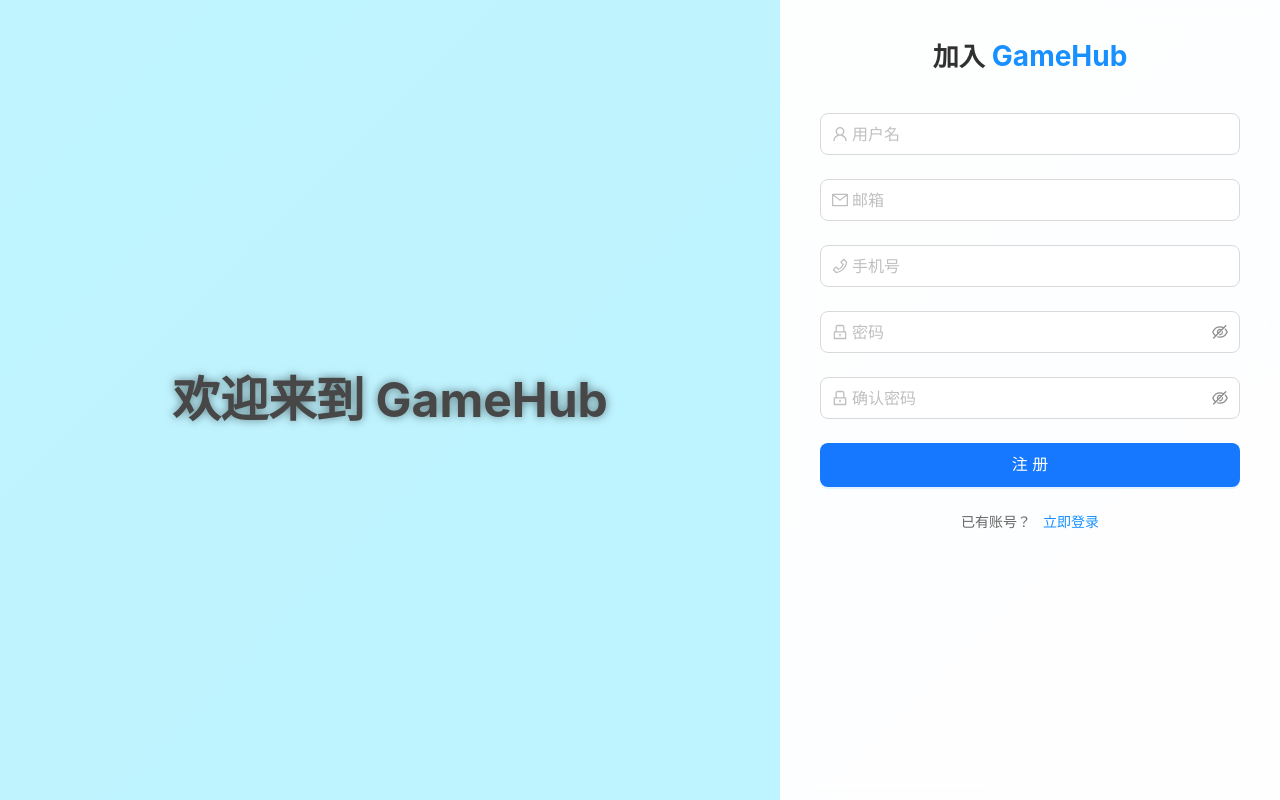
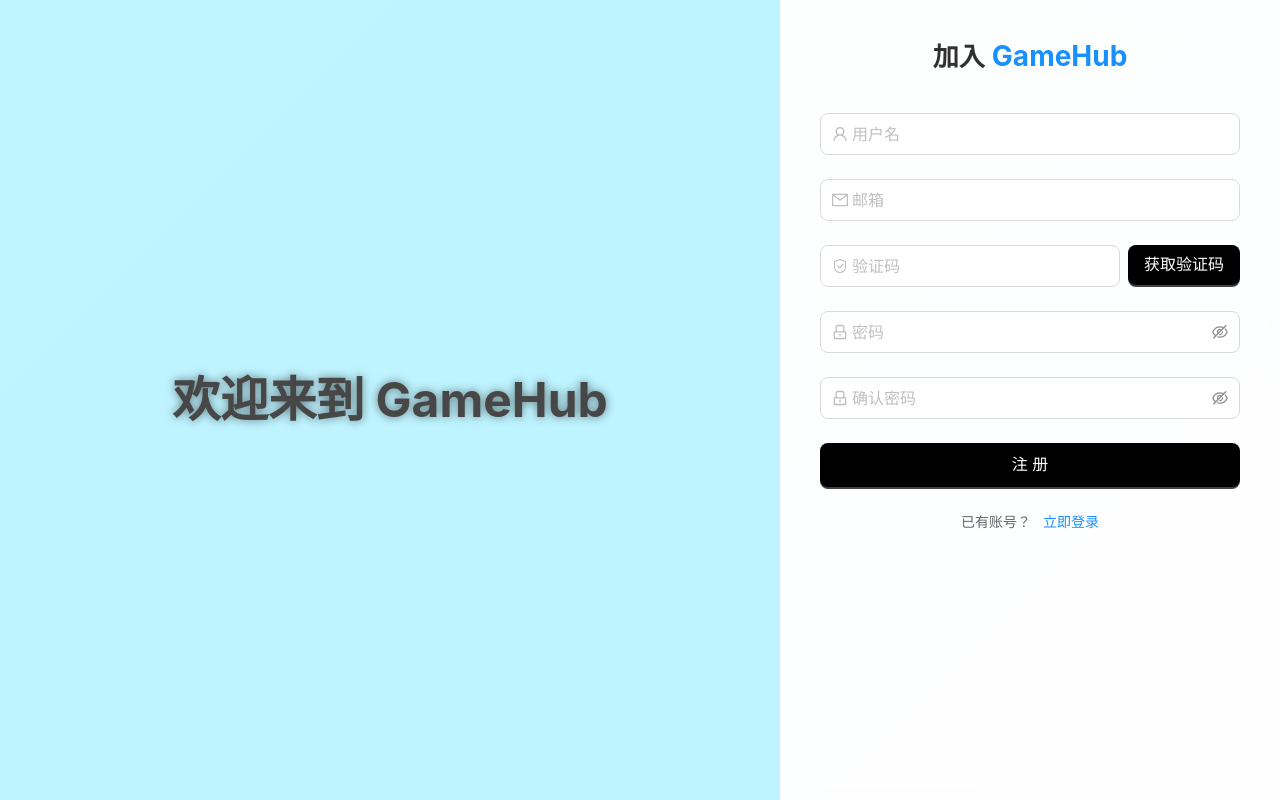
Before and after one commit to X1aoM1ngTX/game9hq-vue, a Vue app: page /user/register in a window 1280 px wide. Built offline with nearby package versions, Linux system fonts and the light colour scheme; no server answers.

Commit message:
feat(user): 实现用户注册页面的验证码功能
- 添加验证码输入框和获取验证码按钮
- 实现验证码发送和倒计时功能
- 验证码验证成功后才允许注册
- 优化表单验证规则，增加密码长度限制
- 调整页面样式，包括颜色和布局

```diff
--- a/src/App.vue
+++ b/src/App.vue
@@ -1,11 +1,15 @@
 <template>
-  <component :is="layout">
-    <router-view />
-  </component>
+  <div :class="themeClass">
+    <a-config-provider :theme="themeConfig">
+      <component :is="layout">
+        <router-view />
+      </component>
+    </a-config-provider>
+  </div>
 </template>
 
 <script setup lang="ts">
-import { computed, onMounted } from "vue";
+import { computed, onMounted, ref } from "vue";
 import { useRoute } from "vue-router";
 import BasicLayout from "@/layouts/BasicLayout.vue";
 import BlankLayout from "@/layouts/BlankLayout.vue";
@@ -22,6 +26,22 @@
 onMounted(() => {
   loginUserStore.getLoginUser();
 });
+
+const isDarkMode = ref(false);
+
+const themeClass = computed(() =>
+  isDarkMode.value ? "dark-mode" : "light-mode"
+);
+
+const themeConfig = computed(() => ({
+  token: {
+    colorPrimary: isDarkMode.value ? "#1f1f1f" : "#000000",
+  },
+}));
+
+const toggleTheme = () => {
+  isDarkMode.value = !isDarkMode.value;
+};
 </script>
 
 <style>
@@ -42,4 +62,50 @@
   -webkit-font-smoothing: antialiased;
   -moz-osx-font-smoothing: grayscale;
 }
+
+.light-mode {
+  --background-color: #ffffff;
+  --text-color: #000000;
+}
+
+.dark-mode {
+  --background-color: #1f1f1f;
+  --text-color: #ffffff;
+}
+
+body {
+  background-color: var(--background-color);
+  color: var(--text-color);
+}
+
+/* 在全局样式中定义 */
+:root {
+  --dropdown-bg-color: #ffffff;
+  --dropdown-text-color: #000000;
+}
+
+.dark-mode {
+  --dropdown-bg-color: #333333;
+  --dropdown-text-color: #ffffff;
+}
+
+.light-mode {
+  --dropdown-bg-color: #ffffff;
+  --dropdown-text-color: #000000;
+}
+
+/* 在组件样式中应用 */
+:deep(.ant-dropdown-menu) {
+  background-color: var(--dropdown-bg-color);
+  color: var(--dropdown-text-color);
+}
+
+:deep(.ant-dropdown-menu-item) {
+  color: var(--dropdown-text-color);
+}
+
+:deep(.ant-dropdown-menu-item:hover) {
+  background-color: var(--dropdown-bg-color);
+  color: var(--dropdown-text-color);
+}
 </style>
--- a/src/api/user.ts
+++ b/src/api/user.ts
@@ -4,8 +4,9 @@
 interface RegisterParams {
   userName: string;
   userPassword: string;
+  userCheckPassword: string;
   userEmail: string;
-  userPhone: string;
+  verifyCode: string;
 }
 
 // 用户登录请求参数接口
@@ -116,7 +117,7 @@
  * @param params 包含目标邮箱的参数
  */
 export const sendVerifyCode = (params: { toEmail: string }) => {
-  return myAxios.post("/api/user/sendEmail", params);
+  return myAxios.post("/api/user/sendEmailCode", params);
 };
 
 /**
--- a/src/components/GlobalFooter.vue
+++ b/src/components/GlobalFooter.vue
@@ -30,8 +30,8 @@
 
 <style scoped>
 .global-footer {
-  background-color: #001529;
-  color: #fff;
+  background-color: #000000;
+  color: #ffffff;
   padding: 40px 0 20px;
 }
 
@@ -51,19 +51,19 @@
 }
 
 .footer-section h3 {
-  color: #1890ff;
+  color: #ffffff;
   font-size: 18px;
   margin-bottom: 16px;
 }
 
 .footer-section p {
-  color: #8c8c8c;
+  color: #ffffff;
   margin: 0;
   line-height: 1.5;
 }
 
 .footer-section a {
-  color: #8c8c8c;
+  color: #ffffff;
   text-decoration: none;
   display: block;
   margin-bottom: 8px;
@@ -71,7 +71,9 @@
 }
 
 .footer-section a:hover {
-  color: #1890ff;
+  color: #ffffff;
+  font-weight: bold;
+  text-shadow: 0 0 10px rgba(255, 255, 255, 0.5);
 }
 
 .footer-bottom {
@@ -82,7 +84,7 @@
 }
 
 .footer-bottom p {
-  color: #8c8c8c;
+  color: #ffffff;
   margin: 0;
   font-size: 14px;
 }
--- a/src/components/GlobalHeader.vue
+++ b/src/components/GlobalHeader.vue
@@ -3,13 +3,13 @@
     <a-row :wrap="false">
       <a-col flex="200px" class="logo-col">
         <div class="title-bar">
-          <img class="logo" src="../assets/GameHub_500px.png" alt="logo" />
+          <img class="logo" src="../assets/dice-d20-solid.svg" alt="logo" />
           <div class="title">GameHub</div>
         </div>
       </a-col>
       <a-col flex="auto" class="menu-col">
         <a-menu
-          style="height: 55px; display: flex"
+          style="height: 55px; display: flex; color: #000000"
           v-model:selectedKeys="current"
           mode="horizontal"
           :items="menuItems"
@@ -218,7 +218,7 @@
 }
 
 .title {
-  color: #6cb4ff;
+  color: #000000;
   font-size: 24px;
   font-weight: bolder;
   margin-left: 10px;
@@ -248,11 +248,11 @@
 }
 
 .user-link:hover {
-  color: #1890ff;
+  color: #000000;
 }
 
 .user-avatar {
-  background: #1890ff;
+  background: #2d2d2d;
   color: white;
 }
 
--- a/src/main.ts
+++ b/src/main.ts
@@ -8,6 +8,7 @@
 import "@/access";
 import "@/assets/global.css";
 import VueLazyload from "vue-lazyload";
+import { ConfigProvider } from "ant-design-vue";
 
 const pinia = createPinia();
 pinia.use(piniaPluginPersistedstate);
@@ -16,6 +17,7 @@
 app.use(pinia);
 app.use(router);
 app.use(Antd);
+app.use(ConfigProvider);
 app.use(VueLazyload, {
   preLoad: 1, // 预加载高度比例
   error: require("@/assets/error.png"), // 加载失败时的占位图
--- a/src/pages/HomePage.vue
+++ b/src/pages/HomePage.vue
@@ -2,7 +2,7 @@
   <div class="home-page">
     <div class="content">
       <div class="logo-area">
-        <img class="logo" src="../assets/GameHub_500px.png" alt="logo" />
+        <img class="logo" src="../assets/dice-d20-solid.svg" alt="logo" />
         <h1>GameHub</h1>
       </div>
       <p class="slogan">
@@ -83,7 +83,7 @@
 
 .logo-area h1 {
   font-size: 48px;
-  color: #1890ff;
+  color: #000000;
   margin: 0;
   font-weight: bold;
 }
@@ -104,6 +104,7 @@
 
 .main-button {
   height: 50px;
+  background-color: #000000;
   padding: 0 40px;
   font-size: 18px;
   border-radius: 25px;
@@ -135,12 +136,11 @@
 
 .feature-card h3 {
   font-size: 20px;
-  color: #1890ff;
   margin-bottom: 15px;
 }
 
 .feature-card p {
-  color: #666;
+  color: #2c2c2c;
   line-height: 1.6;
 }
 
--- a/src/pages/shop/ShopPage.vue
+++ b/src/pages/shop/ShopPage.vue
@@ -145,7 +145,6 @@
 
 <style scoped>
 #shopPage {
-  background: linear-gradient(to bottom, #ffffff, #7bb1ff);
   min-height: calc(100vh - 64px);
   padding: 24px;
 }
--- a/src/pages/user/UserRegisterPage.vue
+++ b/src/pages/user/UserRegisterPage.vue
@@ -48,23 +48,37 @@
         </a-form-item>
 
         <a-form-item
-          name="userPhone"
-          :rules="[{ required: true, message: '请输入手机号!' }]"
+          name="verifyCode"
+          :rules="[{ required: true, message: '请输入验证码!' }]"
         >
+          <div style="display: flex; gap: 8px">
             <a-input
-            v-model:value="formState.userPhone"
+              v-model:value="formState.verifyCode"
               size="large"
-            placeholder="手机号"
+              placeholder="验证码"
+              style="flex: 1"
             >
               <template #prefix>
-              <PhoneOutlined class="form-icon" />
+                <SafetyOutlined class="form-icon" />
               </template>
             </a-input>
+            <a-button
+              size="large"
+              type="primary"
+              @click="handleSendCode"
+              :disabled="loading || codeSent"
+            >
+              {{ codeSent ? `${countdown}s` : "获取验证码" }}
+            </a-button>
+          </div>
         </a-form-item>
 
         <a-form-item
           name="userPassword"
-          :rules="[{ required: true, message: '请输入密码!' }]"
+          :rules="[
+            { required: true, message: '请输入密码!' },
+            { min: 8, message: '密码长度不能小于8位!' },
+          ]"
         >
           <a-input-password
             v-model:value="formState.userPassword"
@@ -78,14 +92,14 @@
         </a-form-item>
 
         <a-form-item
-          name="confirmPassword"
+          name="userCheckPassword"
           :rules="[
             { required: true, message: '请确认密码!' },
             { validator: validatePassword },
           ]"
         >
           <a-input-password
-            v-model:value="formState.confirmPassword"
+            v-model:value="formState.userCheckPassword"
             size="large"
             placeholder="确认密码"
           >
@@ -123,43 +137,98 @@
 import {
   LockOutlined,
   MailOutlined,
-  PhoneOutlined,
   UserOutlined,
+  SafetyOutlined,
 } from "@ant-design/icons-vue";
-import { userRegister } from "@/api/user";
+import { userRegister, sendVerifyCode, verifyCode } from "@/api/user";
 import { message } from "ant-design-vue";
 import { useRouter } from "vue-router";
 
 interface FormState {
   userName: string;
   userEmail: string;
-  userPhone: string;
   userPassword: string;
-  confirmPassword: string;
+  userCheckPassword: string;
+  verifyCode: string;
 }
 
 const formState = reactive<FormState>({
   userName: "",
   userEmail: "",
-  userPhone: "",
   userPassword: "",
-  confirmPassword: "",
+  userCheckPassword: "",
+  verifyCode: "",
 });
 
 const router = useRouter();
 const loading = ref(false);
+const codeSent = ref(false);
+const countdown = ref(60);
+let timer: NodeJS.Timer | null = null;
 
+// 验证密码
 const validatePassword = async (_rule: any, value: string) => {
   if (value && value !== formState.userPassword) {
     throw new Error("两次输入的密码不一致!");
   }
 };
 
-const handleSubmit = async (values: FormState) => {
+// 发送验证码
+const handleSendCode = async () => {
+  if (!formState.userEmail) {
+    message.error("请先输入邮箱地址");
+    return;
+  }
+
   try {
     loading.value = true;
-    const { confirmPassword, ...registerData } = values;
-    const res = await userRegister(registerData);
+    const res = await sendVerifyCode({
+      toEmail: formState.userEmail,
+    });
+    if (res.data.code === 0) {
+      message.success("验证码已发送到您的邮箱");
+      codeSent.value = true;
+      startCountdown();
+    } else {
+      message.error(res.data.message || "发送失败");
+    }
+  } catch (error: any) {
+    message.error(error.message || "发送失败");
+  } finally {
+    loading.value = false;
+  }
+};
+
+// 开始倒计时
+const startCountdown = () => {
+  countdown.value = 60;
+  timer = setInterval(() => {
+    if (countdown.value > 0) {
+      countdown.value--;
+    } else {
+      codeSent.value = false;
+      if (timer) {
+        clearInterval(timer);
+      }
+    }
+  }, 1000);
+};
+
+// 提交表单
+const handleSubmit = async () => {
+  try {
+    loading.value = true;
+    const verifyRes = await verifyCode({
+      email: formState.userEmail,
+      code: formState.verifyCode,
+    });
+
+    if (verifyRes.data.code !== 0) {
+      message.error("验证码错误");
+      return;
+    }
+
+    const res = await userRegister(formState);
     if (res.data.code === 0) {
       message.success("注册成功");
       router.push("/user/login");
@@ -173,6 +242,7 @@
   }
 };
 
+// 表单验证失败
 const onFinishFailed = (errorInfo: any) => {
   console.log("表单验证失败:", errorInfo);
 };
```
Also changed, not shown: src/pages/shop/GameDetailVO.vue (+12 -9 lines). Lines whose indentation alone changed are shown as unchanged.
